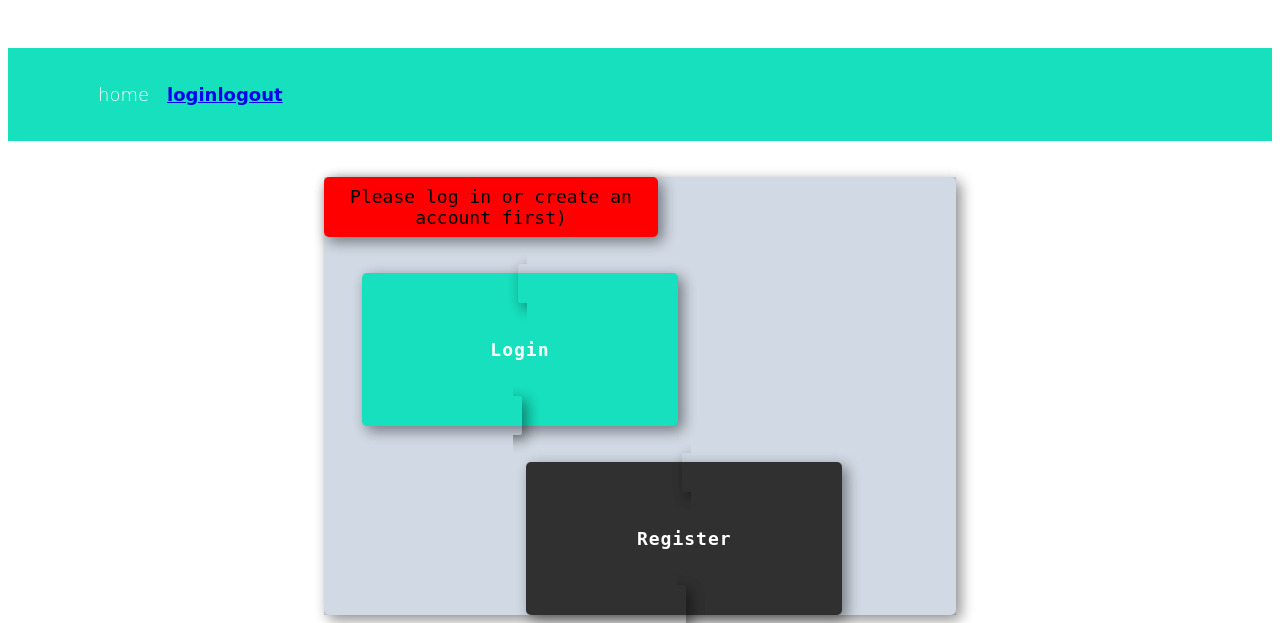
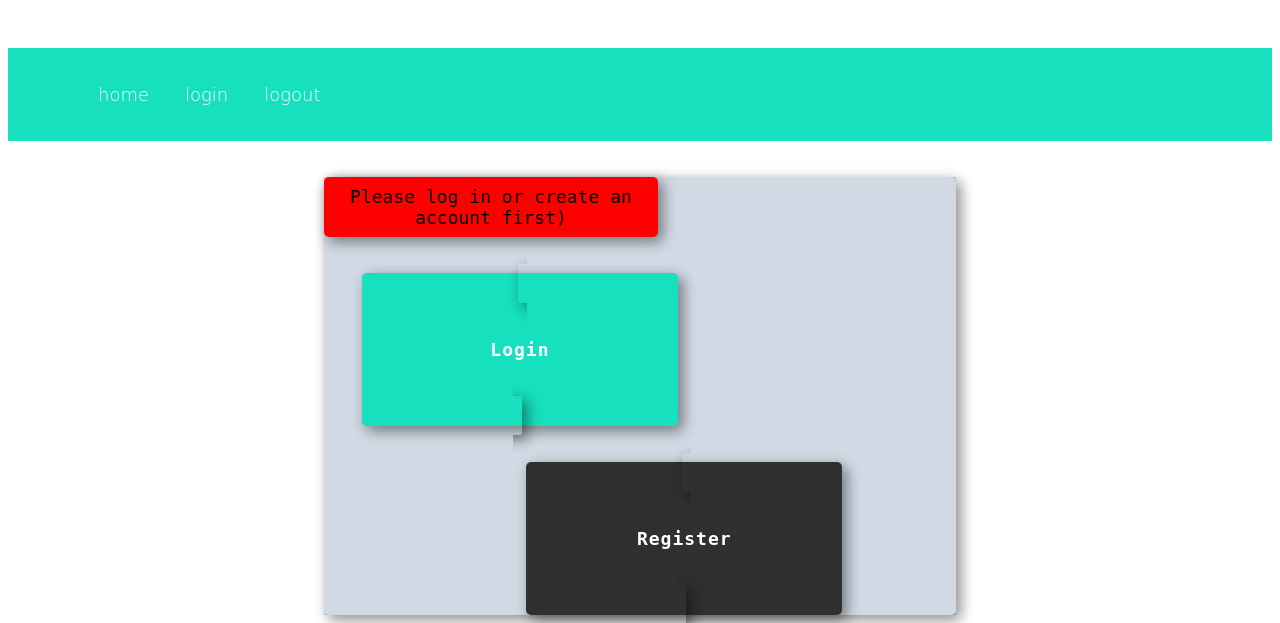
Before and after one commit to bedah-kym/brainiac254, a Django app: page /details/6/ in a window 1280 px wide. Shown: the top 623 px of the page. Run offline with Django 4.2, Linux system fonts and the light colour scheme; data comes from the database, SQL or seed files in the repository.

Commit message:
nav links

```diff
--- a/polls/templates/polls/base.html
+++ b/polls/templates/polls/base.html
@@ -16,22 +16,24 @@
   <div class="navigation">
     <nav class="nav">
       <ul class="nav-list">
-        <li class=" nav__item"><a class="nav__link" href="{% url 'polls:home'%}">home</a></li>
-        <li class="nav-item">
-          <a class="nav_link" href="{% url 'USERS:user-login' %}" rel="nofollow"
+        <li class="nav__item">
+          <a class="nav__link" href="{% url 'polls:home'%}">home</a>
+        </li>
+        <li class="nav__item">
+          <a class="nav__link" href="{% url 'USERS:user-login' %}" rel="nofollow"
             target="_blank">login</a>
         </li>
-        <li class="nav-item">
-          <a class="nav_link" href="{% url 'USERS:user-logout' %}" rel="nofollow"
+        <li class="nav__item">
+          <a class="nav__link" href="{% url 'USERS:user-logout' %}" rel="nofollow"
             target="_blank">logout</a>
         </li>
         <li class="nav__item">
-          <a class="nav_link" href="https://twitter.com/BedanMystro" rel="nofollow" target="_blank">
+          <a class="nav__link" href="https://twitter.com/BedanMystro" rel="nofollow" target="_blank">
             <i class="fab fa-twitter"></i>
           </a>
         </li>
-        <li class="nav-item me-3 me-lg-0">
-          <a class="nav_link" href="https://github.com/bedah-kym" rel="nofollow" target="_blank">
+        <li class="nav__item me-3 me-lg-0">
+          <a class="nav__link" href="https://github.com/bedah-kym" rel="nofollow" target="_blank">
             <i class="fab fa-github"></i>
           </a>
         </li>
```
